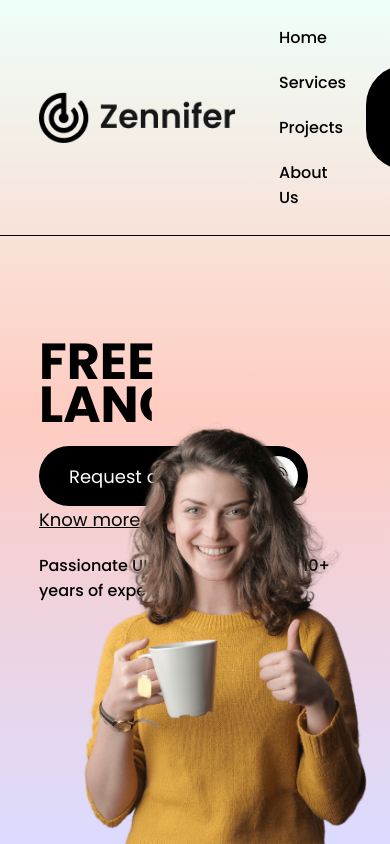
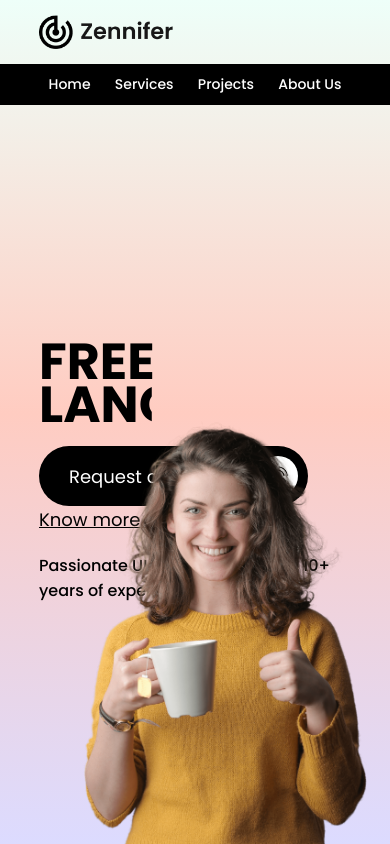
Before and after one commit to waibaBikash/freelancer, a plain HTML site: page index.html in a window 390 px wide. Drawn offline with Linux system fonts and the light colour scheme.

Commit message:
media queries for navbar

```diff
--- a/style.css
+++ b/style.css
@@ -141,3 +141,26 @@ animation text
     background-size: 100%;
   }
 }
+/*
+Media Queries for navbar */
+@media only screen and (max-width: 600px) {
+  nav ul{
+    position: absolute;
+    width: 100%;
+    background: #000;
+    color: #fff;
+    left: 0;
+    top: 100%;
+    text-align: center;
+  }
+  .nav-btn{
+    display: none;
+  }
+  nav .logo{
+    width: 150px;
+  }
+  nav ul li{
+    margin: 10px;
+    font-size: 14px;
+  }
+}
```
